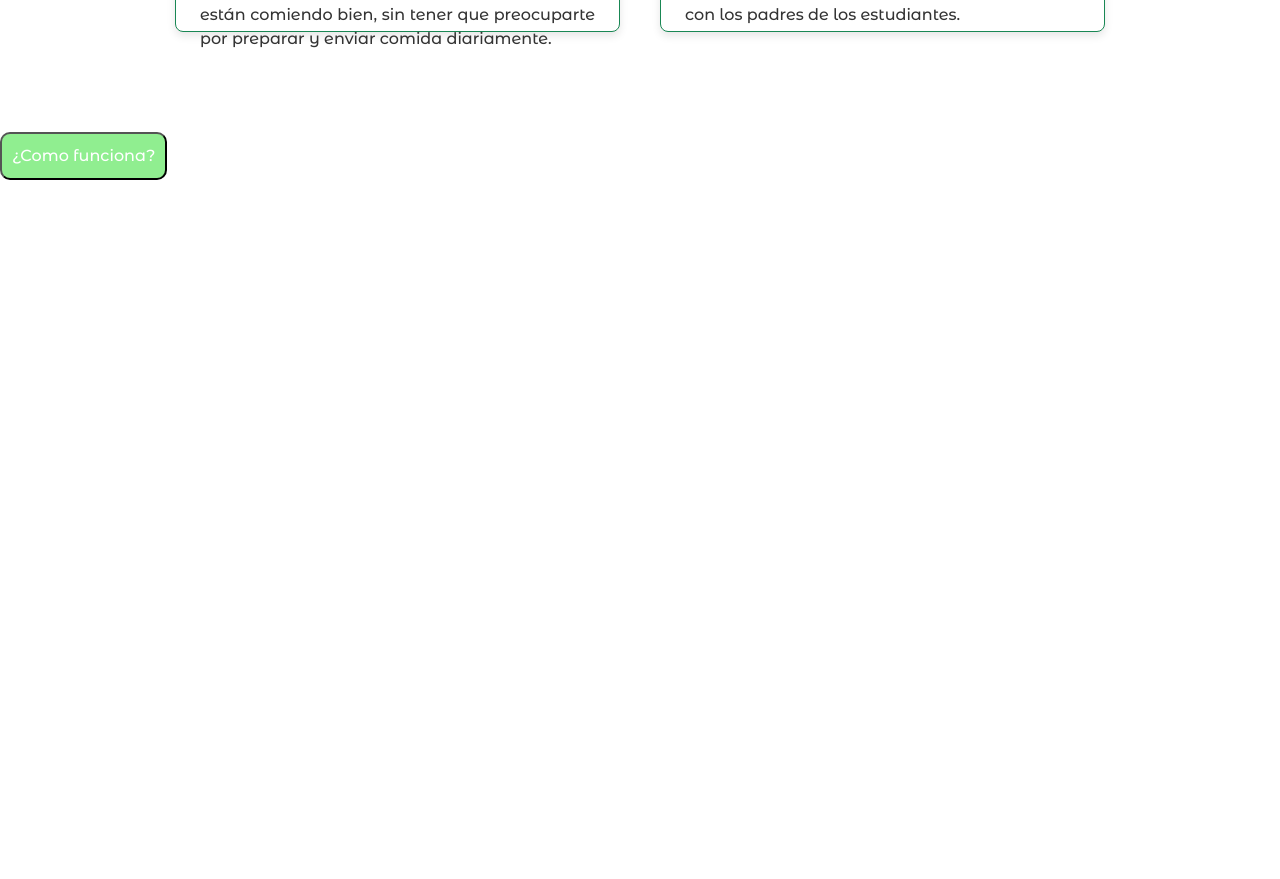
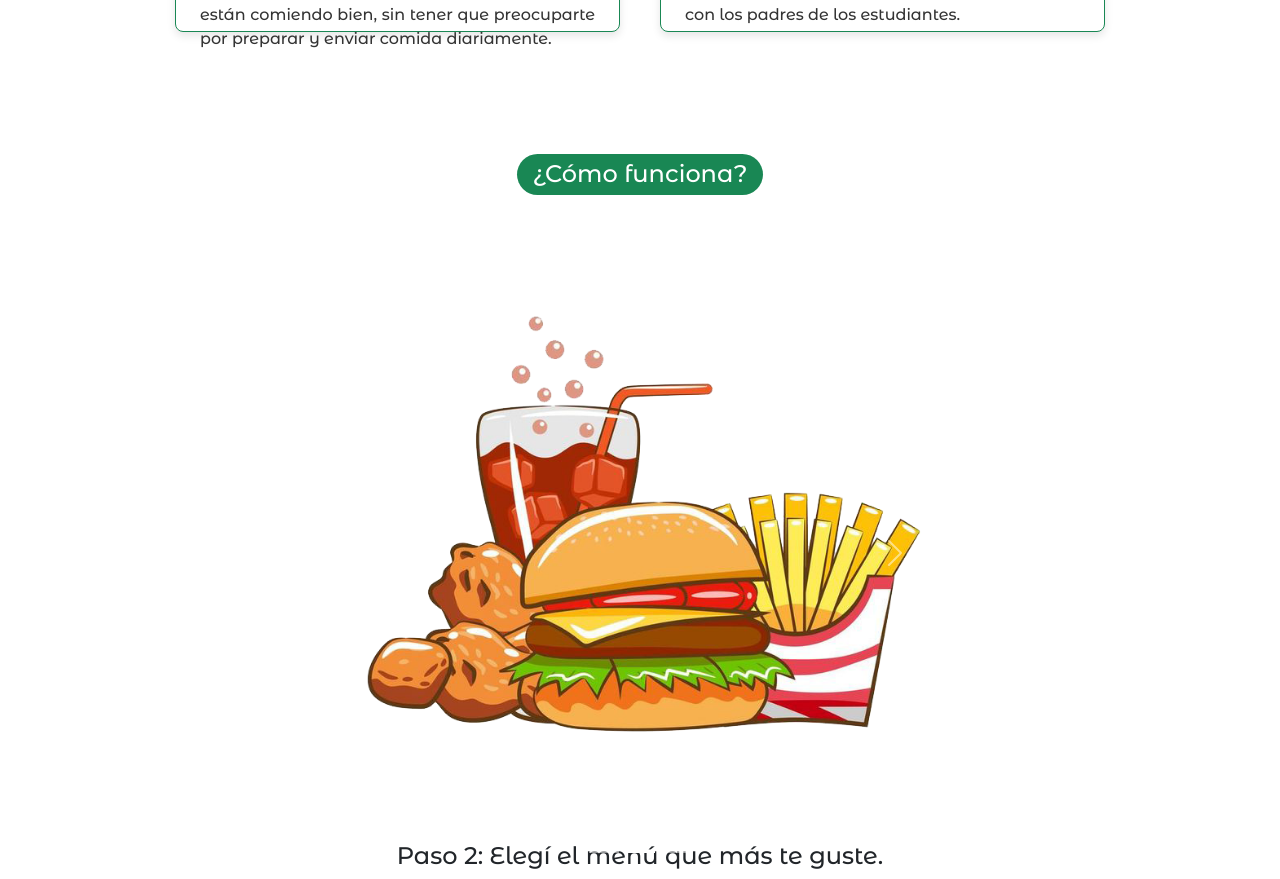
Before and after one commit to LaunchUP-INC/LunchUP-FRONT, a React (Vite) app: page / in a window 1280 px wide. Shown: the part 1540-2419 px from the top of the page. Before the commit the page ends 1720 px from the top, so only its background shows below. Built offline with nearby package versions, Linux system fonts and the light colour scheme.

Commit message:
Se agrega un carousel a la landing

```diff
--- a/src/components/Landing/Carousel/Carousel.jsx
+++ b/src/components/Landing/Carousel/Carousel.jsx
@@ -1,47 +1,41 @@
 import React, { useState } from 'react';
-import Carousel from 'react-bootstrap/Carousel';
-import { Element } from 'react-scroll';
+import { Container, Row, Col, Carousel, Badge } from 'react-bootstrap';
 import styles from './Carousel.module.css';
 
 const FunctionCarousel  = () => {
-    const [show, setShow] = useState(false);
-
-    const handleShow = () => {
-      setShow(!show);
-    };
 
     return (
-      <Element name="function" className={styles.containerAbout}>
-        <div className={styles.containerSection}>
-          <button onClick={handleShow} className={styles.accordion}>
-            ¿Como funciona?
-          </button>
-          <div className={`${styles.containerSteps} ${show ? styles.open : ''}`}>
-            {show && (
-              <Carousel>
-                <Carousel.Item interval={1000}>
-                  <div className={styles.step}>
-                    <h3>Paso 1: Ingresá tus datos y los de tu hijo.</h3>
-                    <img src="/concept.png" alt="Paso 1" />
-                  </div>
-                </Carousel.Item>
-                <Carousel.Item interval={500}>
-                  <div className={styles.step}>
-                    <img src="/concept3.png" alt="Paso 2" />
-                    <h3>Paso 2: Elegí el menú que más te guste.</h3>
+      <Container id="howItWorks" className={`text-center ${styles.howItWorksContainer}`}>
+          <Row className="justify-content-center">
+              <Col xs={12} className="mb-4">
+                  <h2>
+                   <Badge pill bg="success">¿Cómo funciona?</Badge>
+                  </h2>
+              </Col>
+              <Col xs={12} md={8}>
+                  <Carousel className={styles.carouselCustom}>
+                      <Carousel.Item>
+                          <div className={styles.carouselContent}>
+                              <h4>Paso 1: Ingresá tus datos y los de tu hijo.</h4>
+                              <img src="/concept.png" alt="Paso 1" className={styles.carouselImage} />
                           </div>
                       </Carousel.Item>
                       <Carousel.Item>
-                  <div className={styles.step}>
-                    <h3>Paso 3: Recarga el saldo y paga de manera segura.</h3>
-                    <img src="/concept5.png" alt="Paso 3" />
+                          <div className={styles.carouselContent}>
+                              <img src="/concept3.png" alt="Paso 2" className={styles.carouselImage} />
+                              <h4>Paso 2: Elegí el menú que más te guste.</h4>
+                          </div>
+                      </Carousel.Item>
+                      <Carousel.Item>
+                          <div className={styles.carouselContent}>
+                              <h4>Paso 3: Recarga el saldo y paga de manera segura.</h4>
+                              <img src="/concept5.png" alt="Paso 3" className={styles.carouselImage} />
                           </div>
                       </Carousel.Item>
                   </Carousel>
-            )}
-          </div>
-        </div>
-      </Element>
+              </Col>
+          </Row>
+      </Container>
   );
 }
 
--- a/src/components/Landing/Carousel/Carousel.module.css
+++ b/src/components/Landing/Carousel/Carousel.module.css
@@ -1,32 +1,37 @@
-.containerAbout {
-    /* tus estilos */
-  }
+.howItWorksContainer {
+  margin-top: 20px;
+}
 
-  .containerSection {
-    /* tus estilos */
-  }
+.carouselCustom {
+  max-width: 600px;
+  margin: 0 auto;
+}
 
-  .accordion {
-    /* tus estilos */
-  }
+.carouselContent {
+  display: flex;
+  flex-direction: column;
+  width: 600px;
+  align-items: center;
+  text-align: center;
+}
 
-  .containerSteps {
-    display: none;
-    /* otros estilos */
-  }
+.carouselImage {
+  max-width: 100%;
+  height: auto;
+  margin-bottom: 15px;
+}
 
-  .containerSteps.open {
-    display: block;
-    /* otros estilos */
-  }
 
-  .step {
-    text-align: center;
-    /* otros estilos */
-  }
+/* Estilos personalizados para las flechas del carrusel */
+.carousel-control-prev-icon,
+.carousel-control-next-icon {
+  background-color: #28a745; /* Color verde para las flechas */
+  border-radius: 50%;
+  width: 30px;
+  height: 30px;
+}
 
-  .step img {
-    max-width: 100%;
-    height: auto;
-    /* otros estilos */
-  }
+.carousel-control-prev-icon:hover,
+.carousel-control-next-icon:hover {
+  background-color: #218838; /* Color verde oscuro al pasar el cursor */
+}
```
Lines whose indentation alone changed are shown as unchanged.
